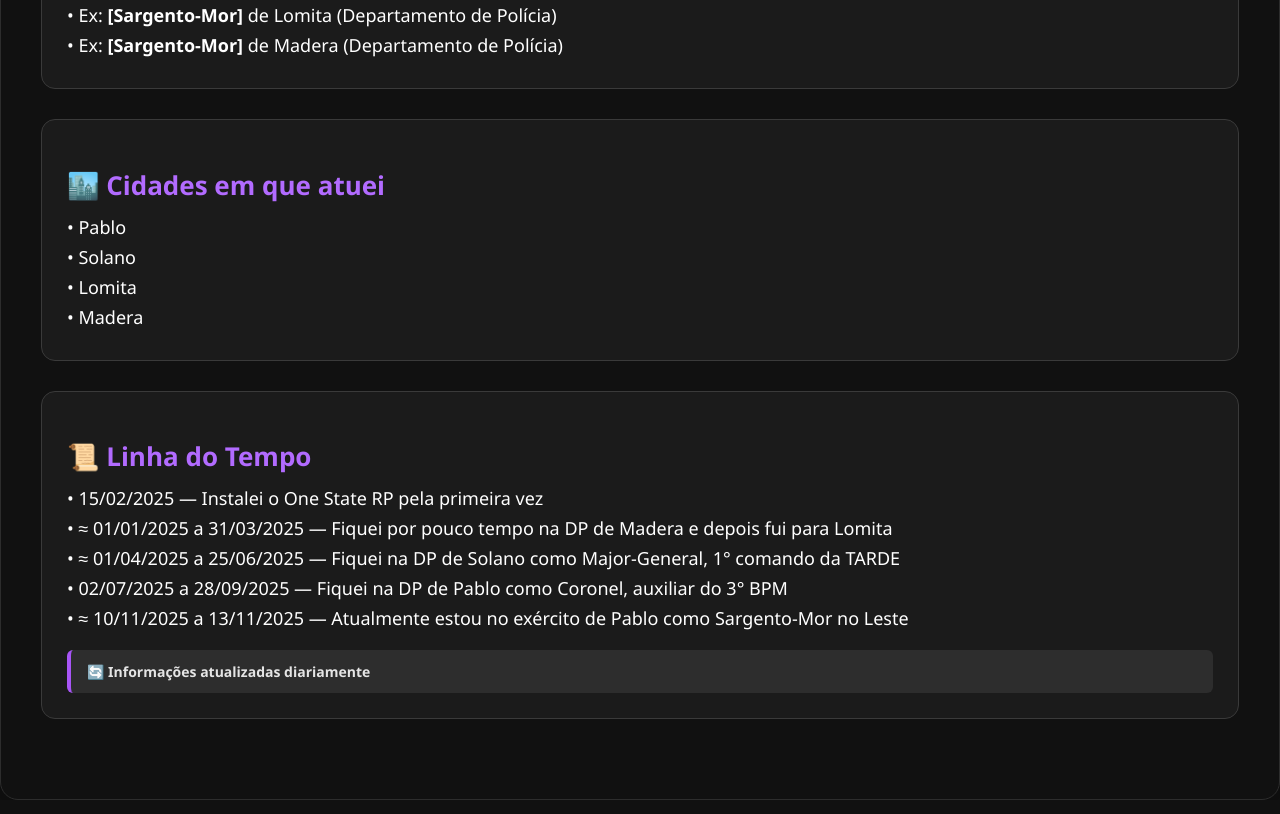
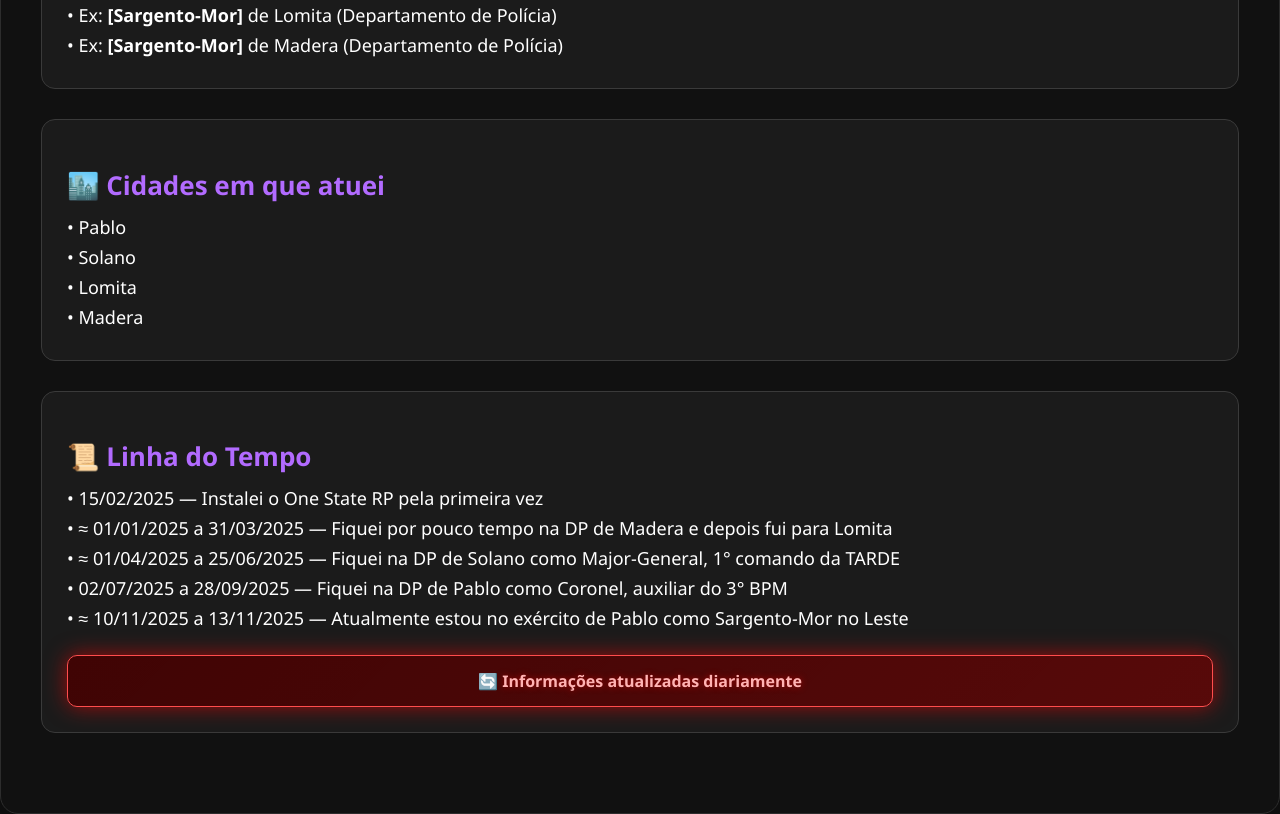
Before and after one commit to miguelcastrosilva0710-source/biografia-miguelbennet-onestate, a plain HTML site: page index.html in a window 1280 px wide. Shown: the part 579-1393 px from the top of the page. Drawn offline with Linux system fonts and the light colour scheme.

Commit message:
Update index.html

```diff
--- a/index.html
+++ b/index.html
@@ -69,16 +69,30 @@
       font-size: 18px;
     }
 
-    /* CSS novo */
+    /* Aviso tipo "Importante" */
     .update-note {
-      margin-top: 20px;
-      padding: 12px 16px;
-      background: rgba(255, 255, 255, 0.08);
-      border-left: 4px solid #a855f7;
-      border-radius: 6px;
-      font-size: 14px;
-      color: #e5e5e5;
+      margin-top: 25px;
+      padding: 14px 18px;
+      background: linear-gradient(135deg, rgba(70,0,0,0.85), rgba(120,0,0,0.65));
+      border: 1px solid #ff4d4d;
+      border-radius: 10px;
+      box-shadow: 0 0 15px rgba(255,0,0,0.4);
+      text-align: center;
+      animation: pulse 2.2s infinite ease-in-out;
     }
+
+    .update-note strong {
+      color: #ffb3b3;
+      font-size: 16px;
+      text-shadow: 0 0 6px rgba(255,0,0,0.5);
+    }
+
+    @keyframes pulse {
+      0% { box-shadow: 0 0 15px rgba(255,0,0,0.4); }
+      50% { box-shadow: 0 0 25px rgba(255,0,0,0.7); }
+      100% { box-shadow: 0 0 15px rgba(255,0,0,0.4); }
+    }
+
   </style>
 </head>
 <body>
@@ -122,6 +136,7 @@
         <div class="update-note">
           🔄 <strong>Informações atualizadas diariamente</strong>
         </div>
+
       </div>
 
     </div>
```
